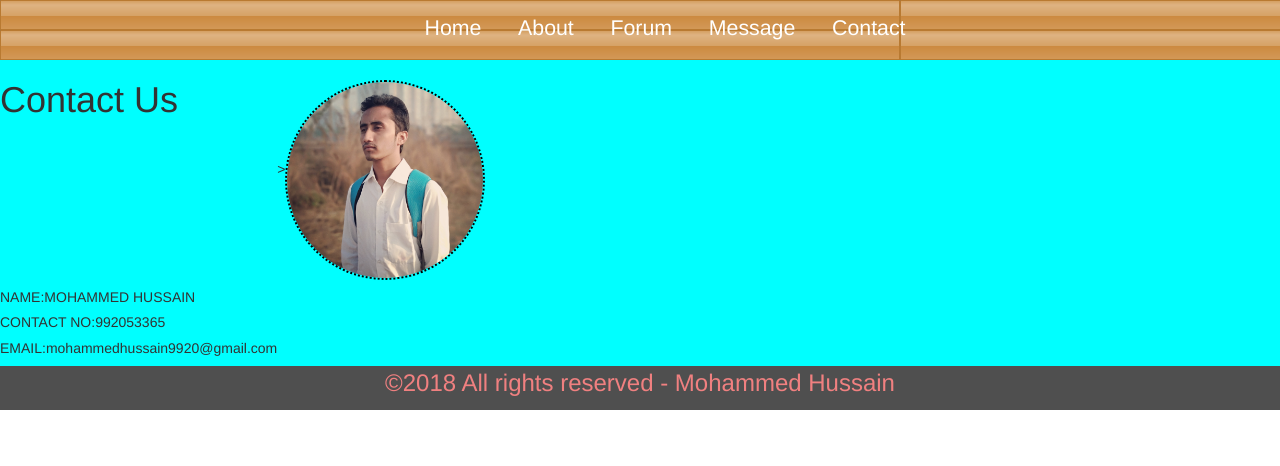
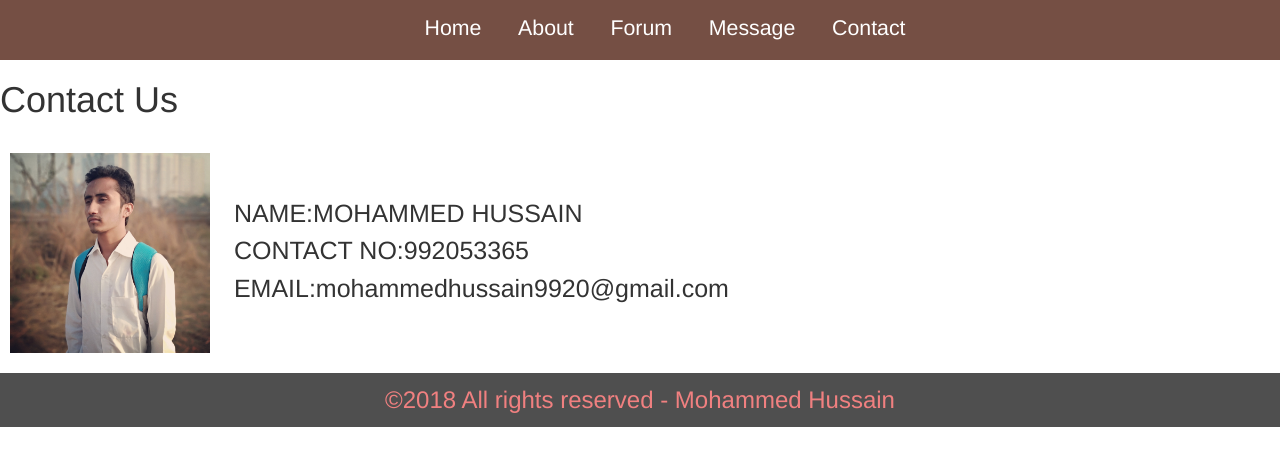
Before and after one commit to mohd-hussain/Project, a PHP site: page /contact.html in a window 1280 px wide. Shown: the top 466 px of the page. Run offline with PHP 8.4, Linux system fonts and the light colour scheme.

Commit message:
update by Rizwan

```diff
--- a/PHP/blog.php
+++ b/PHP/blog.php
@@ -4,6 +4,7 @@
 <?php
 
 session_start();
+
 ?>
 <html>
     <head>
--- a/contact.html
+++ b/contact.html
@@ -29,8 +29,9 @@
     <div class="grid-contact">
       <h1>Contact Us</h1>
 
-      <div class="myphoto">><img src="imgs/IMG_1.jpg" width="200px" height="200px"></div>
-      <div class="contact"><h5>NAME:MOHAMMED HUSSAIN</h5>
+      <div class="myphoto"><img src="imgs/IMG_1.jpg" width="200px" height="200px"></div>
+      <div class="contact">
+            <h5>NAME:MOHAMMED HUSSAIN</h5>
             <h5>CONTACT NO:992053365</h5>
             <h5>EMAIL:mohammedhussain9920@gmail.com</h5>
       </div>
--- a/style1.css
+++ b/style1.css
@@ -13,7 +13,8 @@ header nav ul {
     margin: 0;
     text-align:center;
 	font-size: 18pt;
-	background-image: url("imgs/BlockHeader.png");
+    /* background-image: url("imgs/BlockHeader.png"); */
+    background: #754f44;
 	width: 100%;
 	/*position: fixed;*/
 	height: 60px;
@@ -74,7 +75,7 @@ main .grid1 > div {
 
  .highlight{
     text-align: center;
-    background: #4f4f4f;
+    background:#e1ce7a;
     height: 45px;
     color: white;
 }
@@ -128,19 +129,31 @@ main .grid1 > div {
 
 }
 
-.myphoto img{
-	width: 20% 20%;
-	border: 1px solid #000000;
-	border-radius: 50% 50%;
-	border:2px,dotted,black;
-    margin-left: 0;
-    margin-top: 20px;
+.myphoto{
+    display: inline-block;
+    margin-left: 10px;
+}
+.contact{
+    /* background: red; */
+    display: inline-block;
+    padding: 20px;
+    position: relative;
+    top: 40px;
+}
+
+.contact h5{
+    font-size: 25px;
+    animation: hs 2s ease-in-out 0s;
 }
 
 
-main .grid-contact{
-    display: grid;
-    float: left;
-    grid-template-columns: 2fr 8fr;
-    background-color: aqua;
+@keyframes hs{
+    0%{
+        transform: translateX(200px);
+        opacity: 0;
+    }
+    100%{
+        transform: translateX(0px);
+        opacity: 1;
+    }
 }
```
Also changed, not shown: PHP/login.php (+23 -12 lines).
